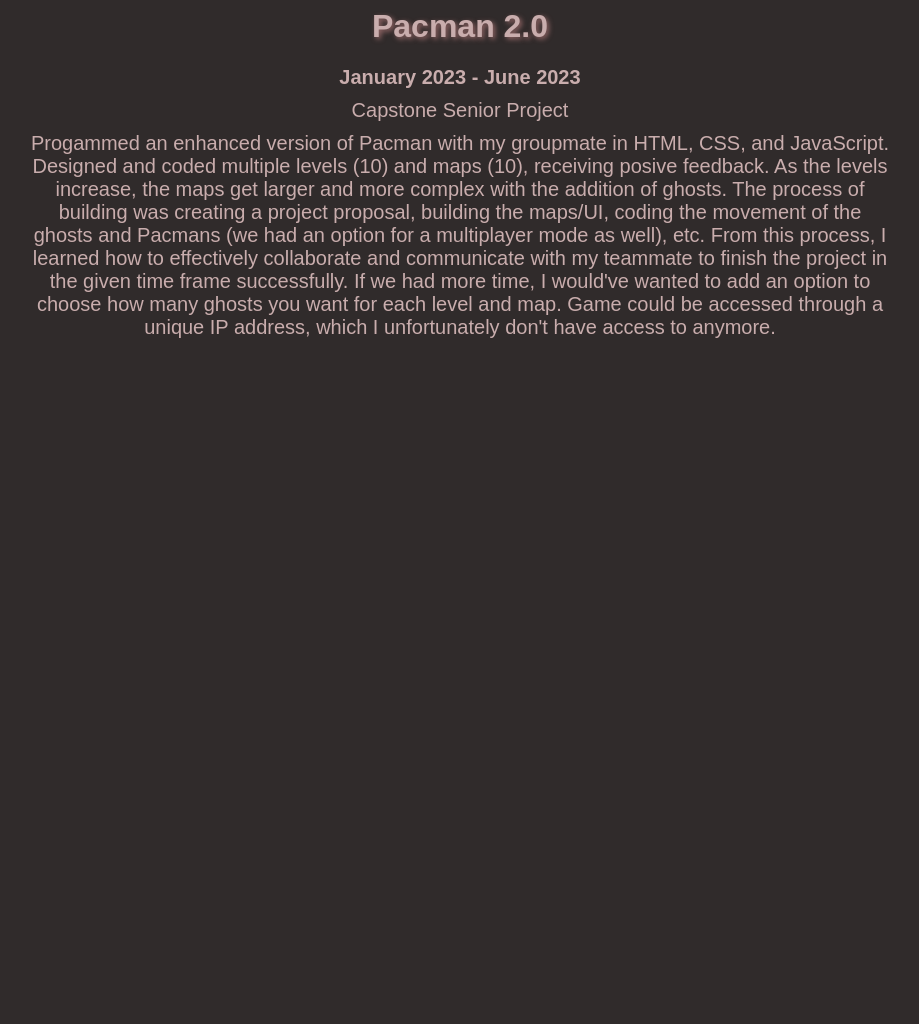
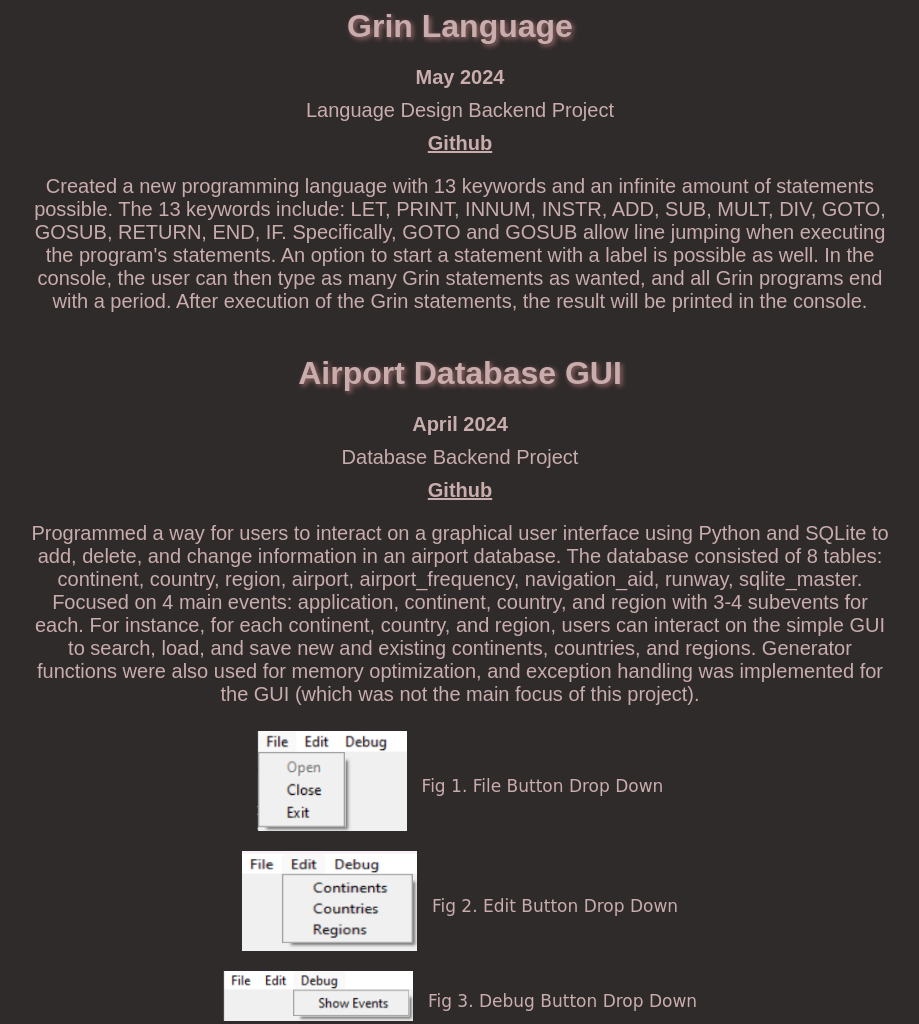
Before and after one commit to exliang/exliang.github.io, a plain HTML site: page portfolio.html in a window 1280 px wide. Shown: the part 3620-4644 px from the top of the page, without its empty margins (180-1099 px from the left). Before the commit the page ends 3987 px from the top, so only its background shows below. Drawn offline with Linux system fonts and the light colour scheme.

Commit message:
added 2 more projects

```diff
--- a/portfolio.html
+++ b/portfolio.html
@@ -79,6 +79,43 @@
 				principles in "Designing the User Interface" by Ben Shneiderman. Identified key strengths and areas for improvement to enhance
 				user experience for diverse audiences, including older users. </a>
 
+			<h1 class="pacman"> Grin Language </h1>
+			<a class="date-pacman"> May 2024 </a>
+			<a class="text-pacman"> Language Design Backend Project </a>
+			<div class="text2-container">
+				<a class="text2-project" href="https://github.com/exliang/Grin-Language"> Github </a>
+			</div>
+			<a class="text-pacman-end"> Created a new programming language with 13 keywords and an infinite amount of statements possible. The 13
+				keywords include: LET, PRINT, INNUM, INSTR, ADD, SUB, MULT, DIV, GOTO, GOSUB, RETURN, END, IF. Specifically, GOTO and GOSUB allow
+				line jumping when executing the program's statements. An option to start a statement with a label is possible as well. In the
+				console, the user can then type as many Grin statements as wanted, and all Grin programs end with a period. After execution of the
+				Grin statements, the result will be printed in the console. </a>
+
+			<h1 class="pacman"> Airport Database GUI </h1>
+			<a class="date-pacman"> April 2024 </a>
+			<a class="text-pacman"> Database Backend Project </a>
+			<div class="text2-container">
+				<a class="text2-project" href="https://github.com/exliang/Airport-Database-GUI"> Github </a>
+			</div>
+			<a class="text-pacman-end"> Programmed a way for users to interact on a graphical user interface using Python and SQLite to add,
+				delete, and change information in an airport database. The database consisted of 8 tables: continent, country, region, airport,
+				airport_frequency, navigation_aid, runway, sqlite_master. Focused on 4 main events: application, continent, country, and region
+				with 3-4 subevents for each. For instance, for each continent, country, and region, users can interact on the simple GUI to search,
+				load, and save new and existing continents, countries, and regions. Generator functions were also used for memory optimization, and
+				exception handling was implemented for the GUI (which was not the main focus of this project). </a>
+			<div class="image2-container-DB-first"><img src="FileButton.png" alt="File Button" width="150" height="100" class="img2">
+				<a class="fig2"> Fig 1. File Button Drop Down </a></div>
+			<div class="image2-container-DB"><img src="EditButton.png" alt="Edit Button" width="175" height="100" class="img2">
+				<a class="fig2"> Fig 2. Edit Button Drop Down </a></div>
+			<div class="image2-container-DB"><img src="DebugButton.png" alt="Debug Button" width="190" height="50" class="img2">
+				<a class="fig2"> Fig 3. Debug Button Drop Down </a></div>
+			<div class="image2-container-DB"><img src="ContinentsSearch.png" alt="Continents Search" width="900" height="300" class="img2"></div>
+				<a class="fig"> Fig 4. Continents Search Screen </a>
+			<div class="image2-container-DB"><img src="CountrySearch (2).png" alt="Country Search" width="900" height="300" class="img2"></div>
+				<a class="fig"> Fig 5. Country Search Screen </a>
+			<div class="image2-container-DB"><img src="RegionSearch (2).png" alt="Region Search" width="900" height="300" class="img2"></div>
+				<a class="fig"> Fig 6. Region Search Screen </a>
+
 			<h1 class="pacman"> Pacman 2.0 </h1>
 			<a class="date-pacman"> January 2023 - June 2023 </a>
 			<a class="text-pacman"> Capstone Senior Project </a>
--- a/style.css
+++ b/style.css
@@ -240,7 +240,7 @@ body {
 	padding-bottom: 25px;
 }
 
-/* Porfolio Page */
+/* Portfolio Page */
 .date {
 	color: rgb(201, 173, 173);
 	position: relative;
@@ -398,6 +398,36 @@ body {
 	font-weight: bold;
 }
 
+.image2-container-DB-first {
+	position: relative;
+	display: flex;
+	align-items: center;
+	justify-content: center;
+	padding-top: 5px;
+}
+
+.image2-container-DB {
+	position: relative;
+	display: flex;
+	align-items: center;
+	justify-content: center;
+	padding-top: 20px;
+}
+
+.fig2 {
+	color: rgb(201, 173, 173);
+	position: relative;
+	z-index: 2;
+	display: flex;
+	justify-content: center;
+	align-items: center;
+	text-align: center;
+	font-family: "Lucida Handwriting", "Brush Script MT", cursive;
+	font-size: 17px;
+	padding-top: 10px;
+	padding-left: 15px;
+}
+
 /* Experience Page */
 .role {
 	color: rgb(201, 173, 173);
```
Also changed, not shown: about.html (+2 -2 lines), ContinentsSearch.png (added), CountrySearch (2).png (added), DebugButton.png (added), EditButton.png (added), FileButton.png (added), RegionSearch (2).png (added).
